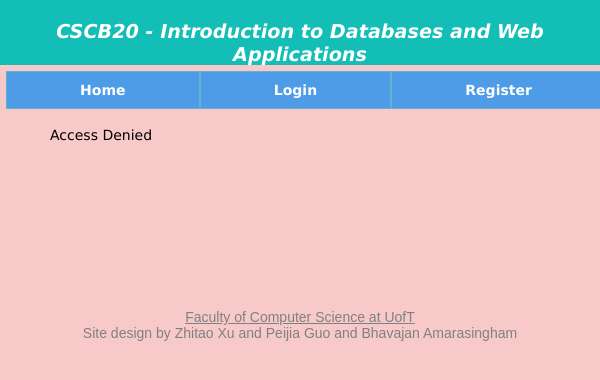
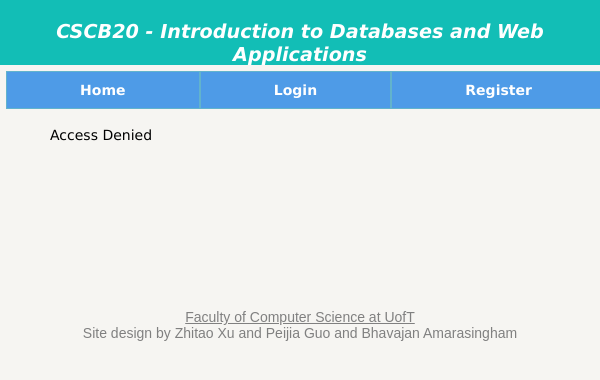
Before and after one commit to Neverland1973556/cscb20assignment3, a Flask app: page /allmarks in a window 600 px wide. Shown: the top 380 px of the page. Run offline with Flask 2, Linux system fonts and the light colour scheme.

Commit message:
final edition

```diff
--- a/static/style.css
+++ b/static/style.css
@@ -2,7 +2,7 @@
 
 	/* basic define of the styles in computer view */
 	body {
-		background-color: #F7CAC9;
+		background-color: #f6f5f2;
 		color: #000000;
 		font-family: Geneva, Arial, Helvetica, sans-serif;
 		align-items: center;
@@ -385,7 +385,7 @@
 
 @media (min-width: 600px) and (max-width: 1200px) {
 	body {
-		background-color: #F7CAC9;
+		background-color: #f6f5f2;
 		color: #000000;
 		font-family: Geneva, Arial, Helvetica, sans-serif;
 		align-items: center;
@@ -764,7 +764,7 @@
 
 @media (max-width: 600px) {
 	body {
-		background-color: #F7CAC9;
+		background-color: #f6f5f2;
 		color: #000000;
 		font-family: Geneva, Arial, Helvetica, sans-serif;
 		align-items: center;
```
